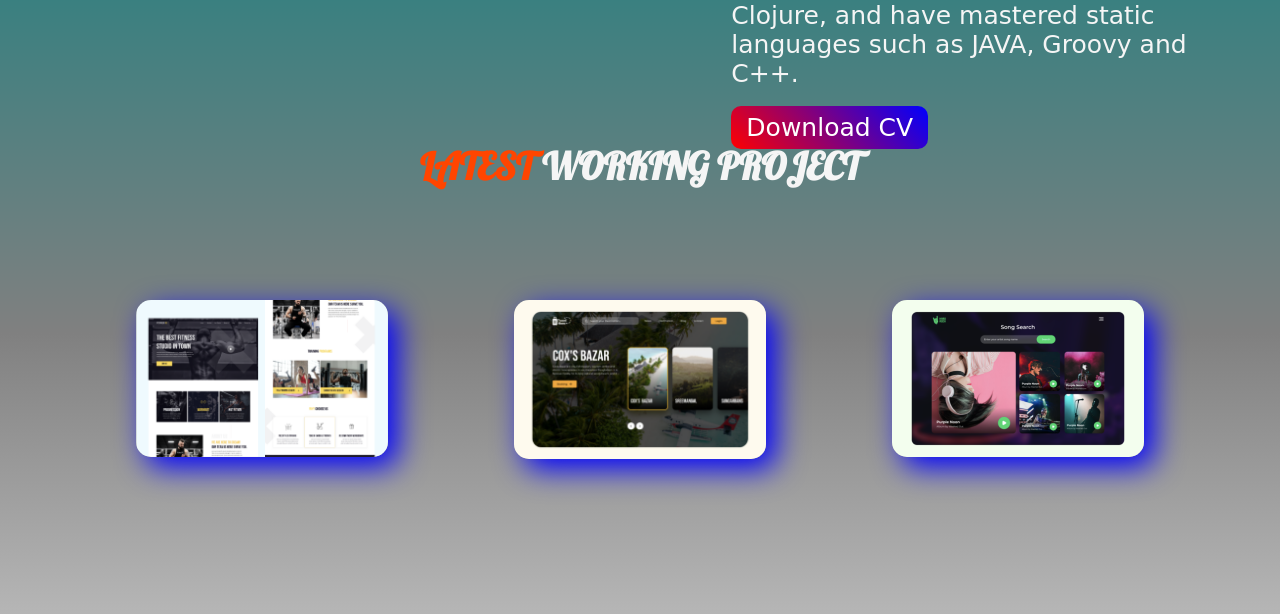
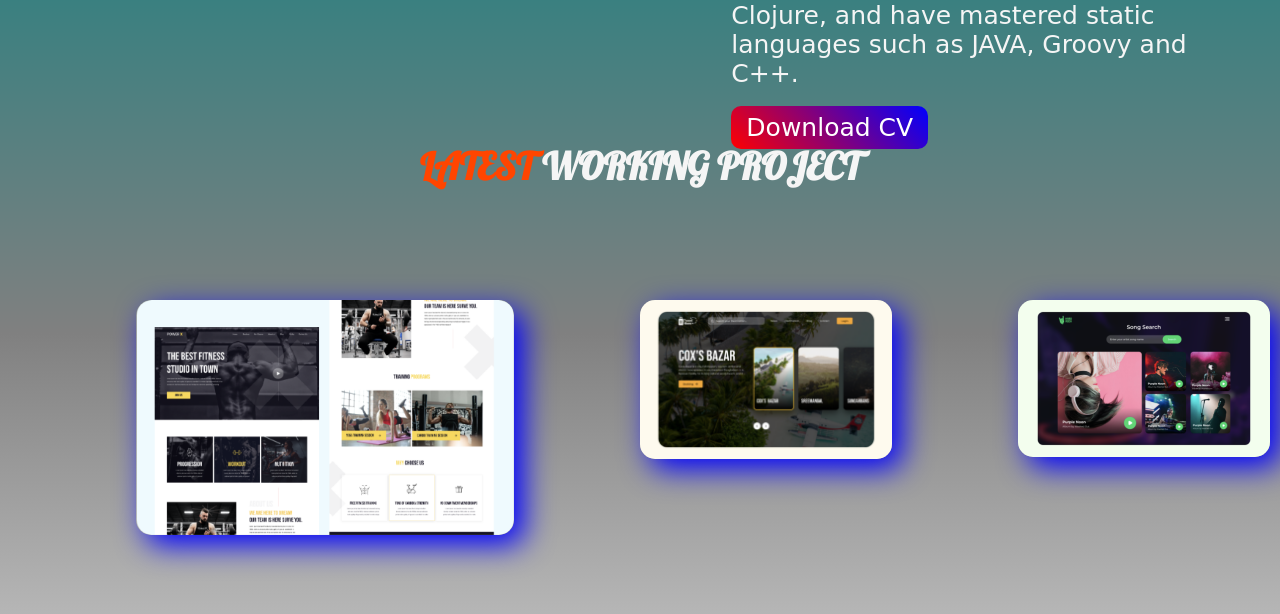
Before and after one commit to anonnoy-oniket/my-portfolio, a plain HTML site: page index.html in a window 1280 px wide. In both pictures the pointer is over the picture 262 px from the left and 1267 px from the top of the page. Shown: the part 889-1503 px from the top of the page. Drawn offline with Linux system fonts and the light colour scheme; a web font is replaced by a local one.

Commit message:
width hover

```diff
--- a/style.css
+++ b/style.css
@@ -94,3 +94,6 @@ footer{
     text-align: center;
     color: black;
 }
+.proj-img:hover{
+    width: 30%;
+}
```
